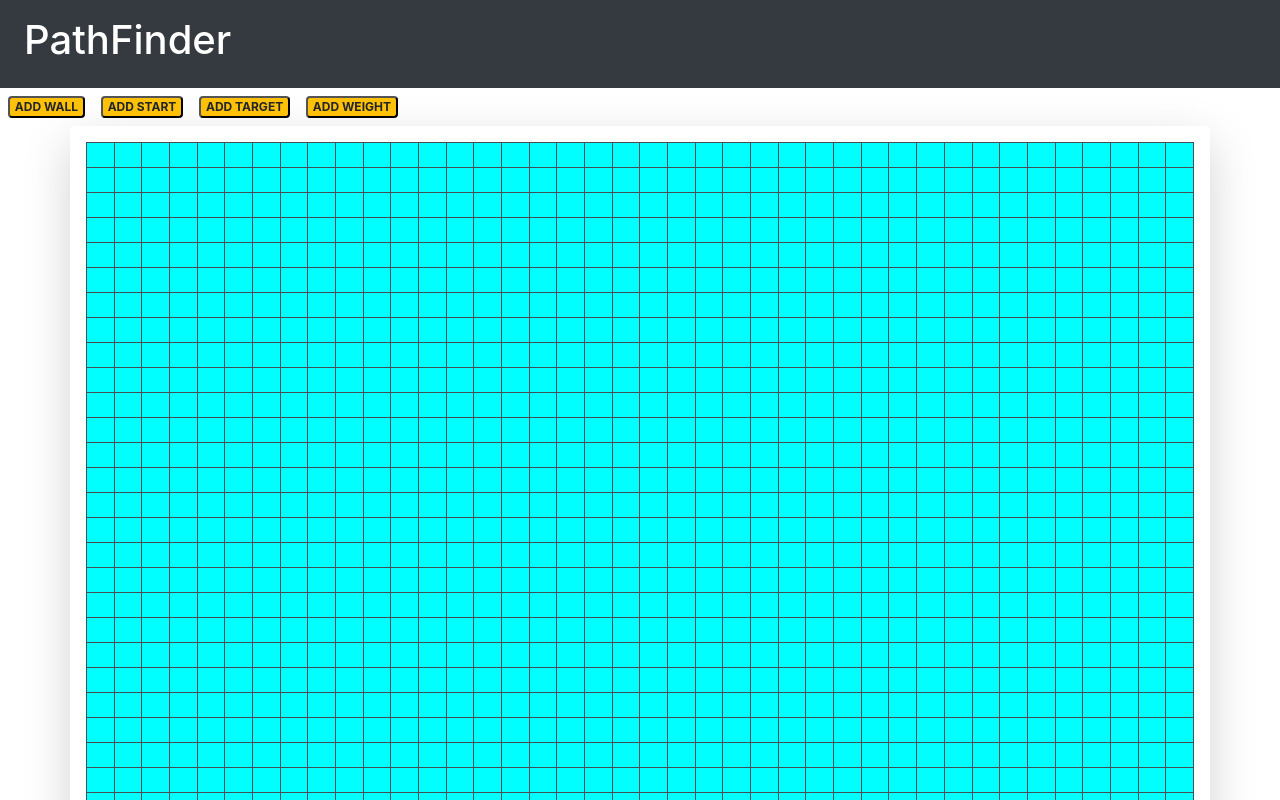
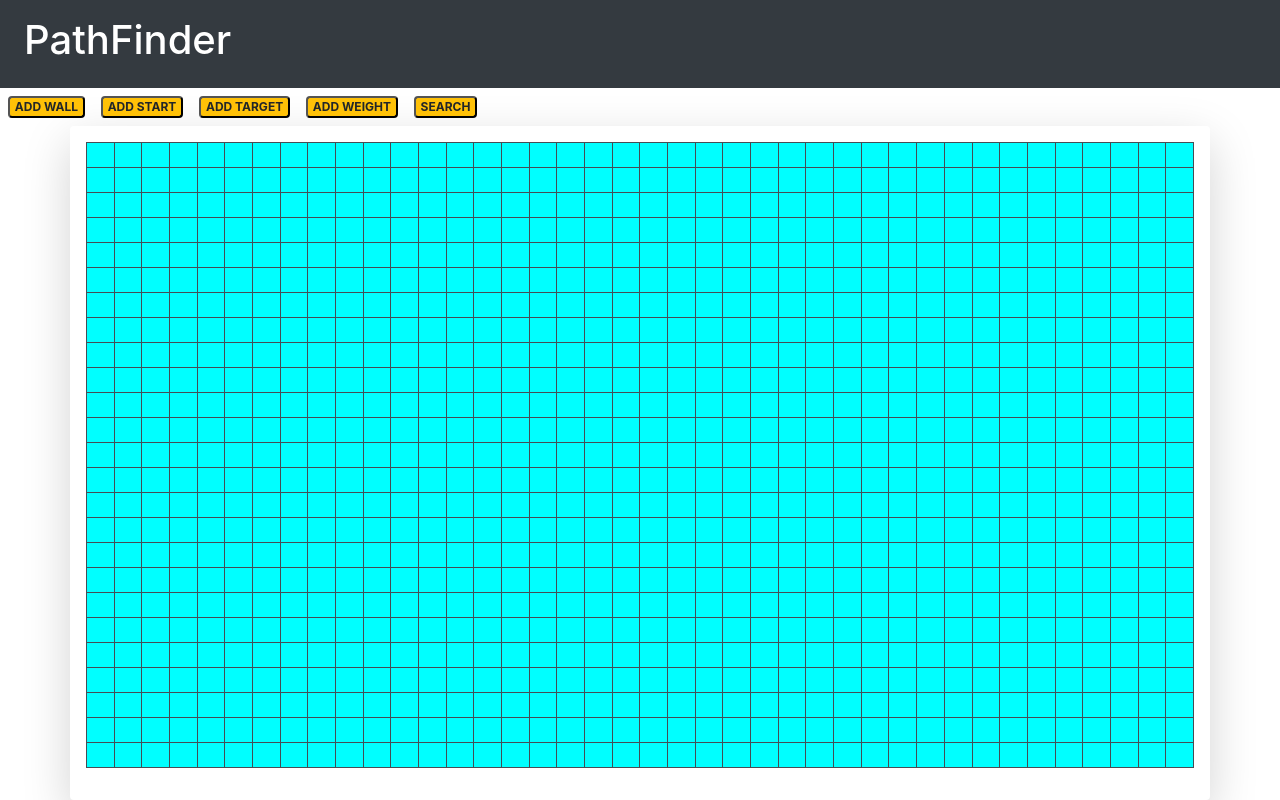
Before and after one commit to NiharikaVadlamudi/Path-Finding-Microsoft-Project-Team-Phoenix-, a React (Create React App) app: page / in a window 1280 px wide. Shown: the top 800 px of the page. Built offline with nearby package versions, Linux system fonts and the light colour scheme.

Commit message:
restructured code

```diff
--- a/src/App.js
+++ b/src/App.js
@@ -1,29 +1,12 @@
 import React, { Component } from 'react';
 import NavBar from './components/NavBar.jsx';
 import Grid from './components/Grid.jsx';
-import Elements from './components/Elements.jsx'
+import Elements from './components/Button.jsx'
 import glob from './components/global.jsx'
 class App extends Component {
 
   state = {
-    addElements: [
-      {id : glob.wallButtonId, label:"ADD WALL", status: false},
-      {id : glob.startButtonId, label:"ADD START", status:false},
-      {id : glob.targetButtonId, label:"ADD TARGET", status: false },
-      {id : glob.weightButtonId, label:"ADD WEIGHT", status: false},
-    ],
-    drawMode: -1,
     isMouseDown: false
-  }
-
-  handleSelectOption = (element) => {
-    let drawMode = -1;
-    const elements = this.state.addElements.map(c=>{
-      c.status = c.id === element.id ? drawMode=c.id : false
-      return c;
-    });
-    this.setState({elements, drawMode});
-    // console.log(this.state.addElements);
   }
 
   handleMouseDown = (e) => {
@@ -40,8 +23,7 @@ class App extends Component {
     return (
       <div onMouseDown={this.handleMouseDown} onMouseUp={this.handleMouseUp}>
         <NavBar />
-        <span>{this.state.addElements.map(el => <Elements key={el.id} el={el} onSelectOption={ this.handleSelectOption }/>)}</span>
-        <Grid drawMode={this.state.drawMode} isMouseDown={this.state.isMouseDown}/>
+        <Grid isMouseDown={this.state.isMouseDown}/>
       </div>
      );
   }
--- /dev/null
+++ b/src/components/Agent.jsx
@@ -0,0 +1,33 @@
+import React, { Component, useEffect } from 'react';
+import Button from "./Button.jsx"
+import glob from "./global.jsx"
+
+class Agent extends Component {
+    state = {
+        algo: undefined,
+        controlButton:
+            {id : glob.startSearchButtonId, label:"SEARCH", status: false},
+    }
+
+    handleOnOff = (button) => {
+        // do sanity checks
+        let controlButton = this.state.controlButton
+        controlButton.status = !controlButton.status
+        controlButton.label = (controlButton.status ? "STOP" : "SEARCH")
+        this.setState({controlButton})
+        this.props.handlePhaseToggle();
+    }
+
+
+
+    render() {
+
+        return (
+            <span>
+                <Button el={this.state.controlButton} onSelectOption={ this.handleOnOff }/>
+            </span>
+         );
+    }
+}
+
+export default Agent;
--- a/src/components/Grid.jsx
+++ b/src/components/Grid.jsx
@@ -1,14 +1,24 @@
 import React, { Component } from 'react';
+import Button from "./Button.jsx";
 import glob from './global.jsx'
+import Agent from "./Agent.jsx"
 
 class Grid extends Component {
     state = {
-        rows: 30,
+        rows: 25,
         cols: 40,
         status: [],
         weight: [],
         startLoc: undefined,
-        targetLoc: undefined
+        targetLoc: undefined,
+        drawAllowed: true,
+        drawMode: -1,
+        drawButtons: [
+            {id : glob.wallButtonId, label:"ADD WALL", status: false},
+            {id : glob.startButtonId, label:"ADD START", status:false},
+            {id : glob.targetButtonId, label:"ADD TARGET", status: false },
+            {id : glob.weightButtonId, label:"ADD WEIGHT", status: false},
+        ]
     }
 
     constructor() {
@@ -63,13 +73,27 @@ class Grid extends Component {
         );
     }
 
+    handleSelectDrawMode = (element) => {
+
+        if(!this.state.drawAllowed) return;
+
+        let drawMode = -1;
+        const drawButtons = this.state.drawButtons.map(c=>{
+          c.status = (element !== undefined && c.id === element.id ? drawMode=c.id : false);
+          return c;
+        });
+        this.setState({drawButtons, drawMode});
+      }
+
     handleCellClick = (r, c) => {
+
+        if(!this.state.drawAllowed) return;
 
         const updateStatus = (prevState) => {
             const clone = JSON.parse(JSON.stringify(prevState.status));
             let startLoc = prevState.startLoc
             let targetLoc = prevState.targetLoc
-            switch(this.props.drawMode){
+            switch(this.state.drawMode){
                 case glob.wallButtonId:
                     if(prevState.status[r][c] === glob.emptyId || prevState.status[r][c] === glob.wallId)
                         clone[r][c] = prevState.status[r][c] ^ 1;
@@ -115,9 +139,28 @@ class Grid extends Component {
         });
     }
 
+    handlePhaseToggle = () => {
+        this.handleSelectDrawMode(undefined);
+        const drawAllowed = !this.state.drawAllowed;
+        this.setState({drawAllowed});
+    }
+
     render() {
         return (
-            this.getBoard()
+            <React.Fragment>
+            <span>
+                {this.state.drawButtons.map(
+                    el => <Button key={el.id} el={el} onSelectOption={ this.handleSelectDrawMode }/>
+                )}
+            </span>
+            <Agent
+                handlePhaseToggle={this.handlePhaseToggle}
+                status={this.state.status}
+                beg={this.state.startLoc}
+                end={this.state.targetLoc}
+            />
+            {this.getBoard()}
+            </React.Fragment>
         );
     }
 }
```
Also changed, not shown: src/components/Button.jsx (renamed from src/components/Elements.jsx, +8 -4 lines).
